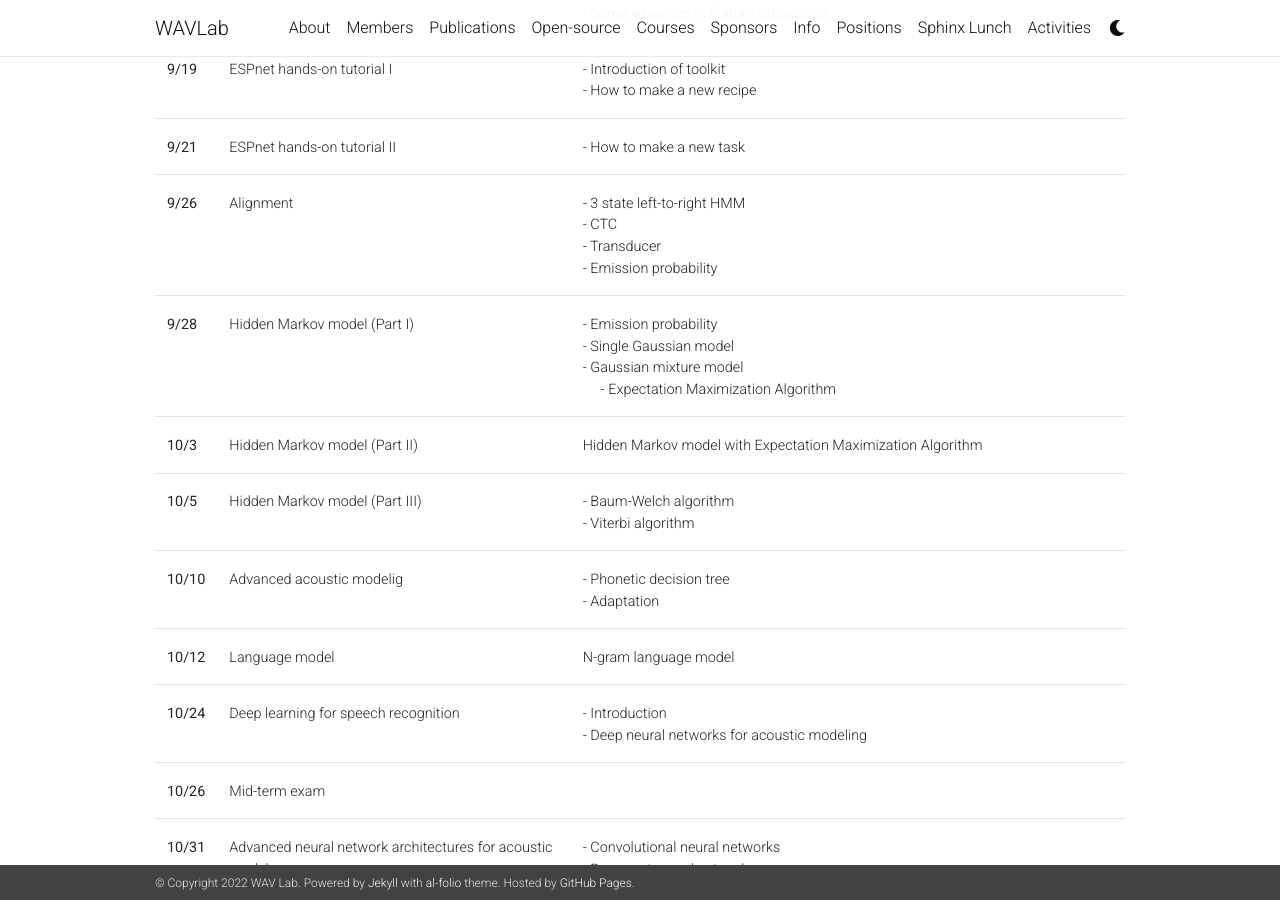
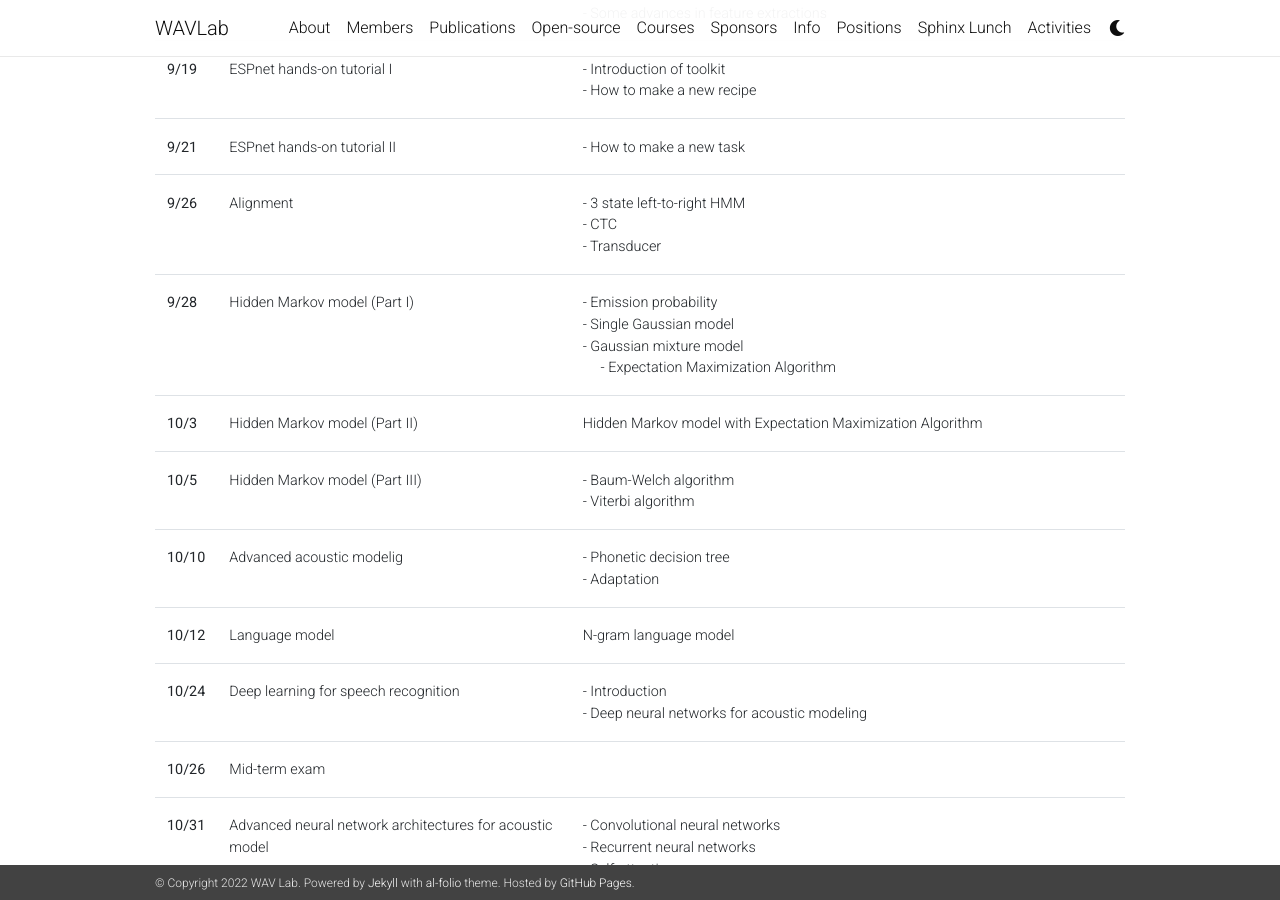
Before and after one commit to shinjiwlab/shinjiwlab.github.io, a Jekyll site: the page built from _posts/2022-08-29-11751-2022f.md, in a window 1280 px wide and 900 px high, scrolled down 1205 px. Built offline with Jekyll 4.4.1, drawn with Linux system fonts in a browser that asks for light colours; nearby versions of some CDN libraries; a style sheet for code colours, icons or effects is not loaded.

Commit message:
Update 2022-08-29-11751-2022f.md

```diff
--- a/_posts/2022-08-29-11751-2022f.md
+++ b/_posts/2022-08-29-11751-2022f.md
@@ -115,8 +115,7 @@ Description here
       <td>
       	- 3 state left-to-right HMM <br>
       	- CTC <br>
-        - Transducer <br>
-      	- Emission probability
+        - Transducer
       </td>
       <td></td>
     </tr>
```
